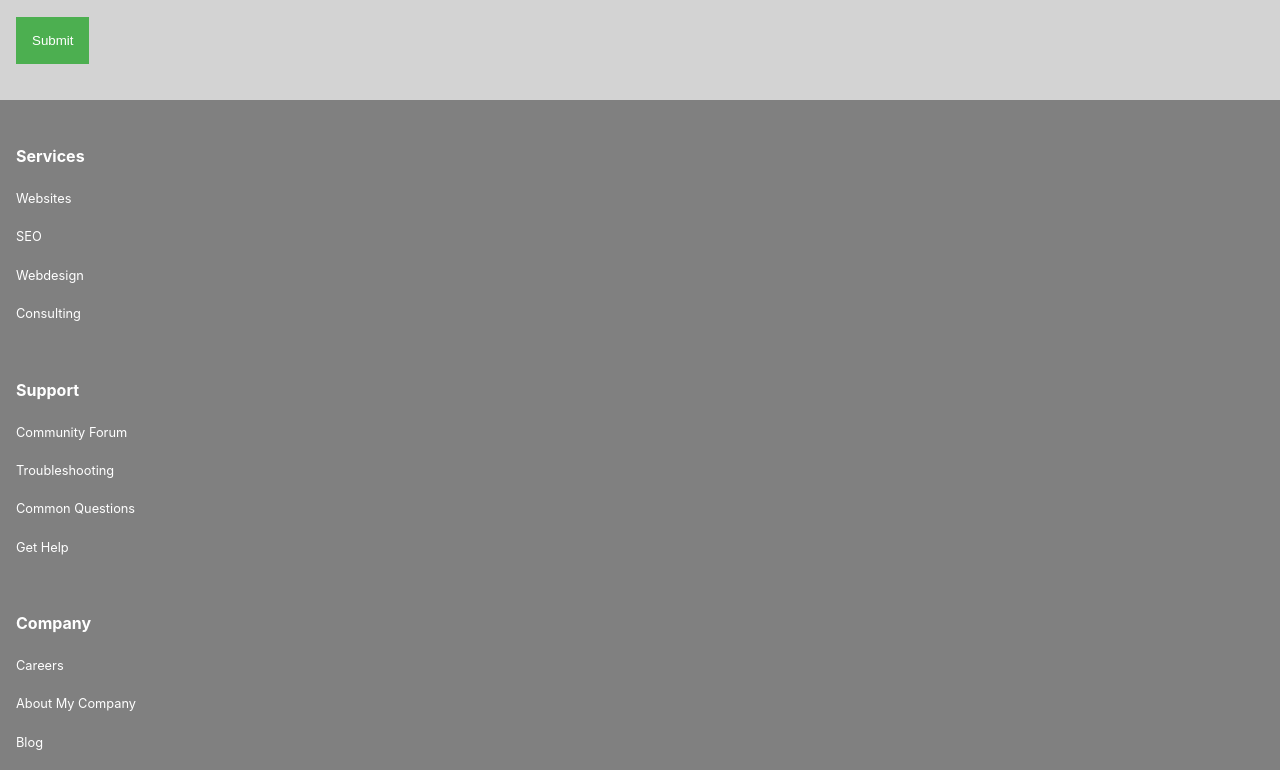
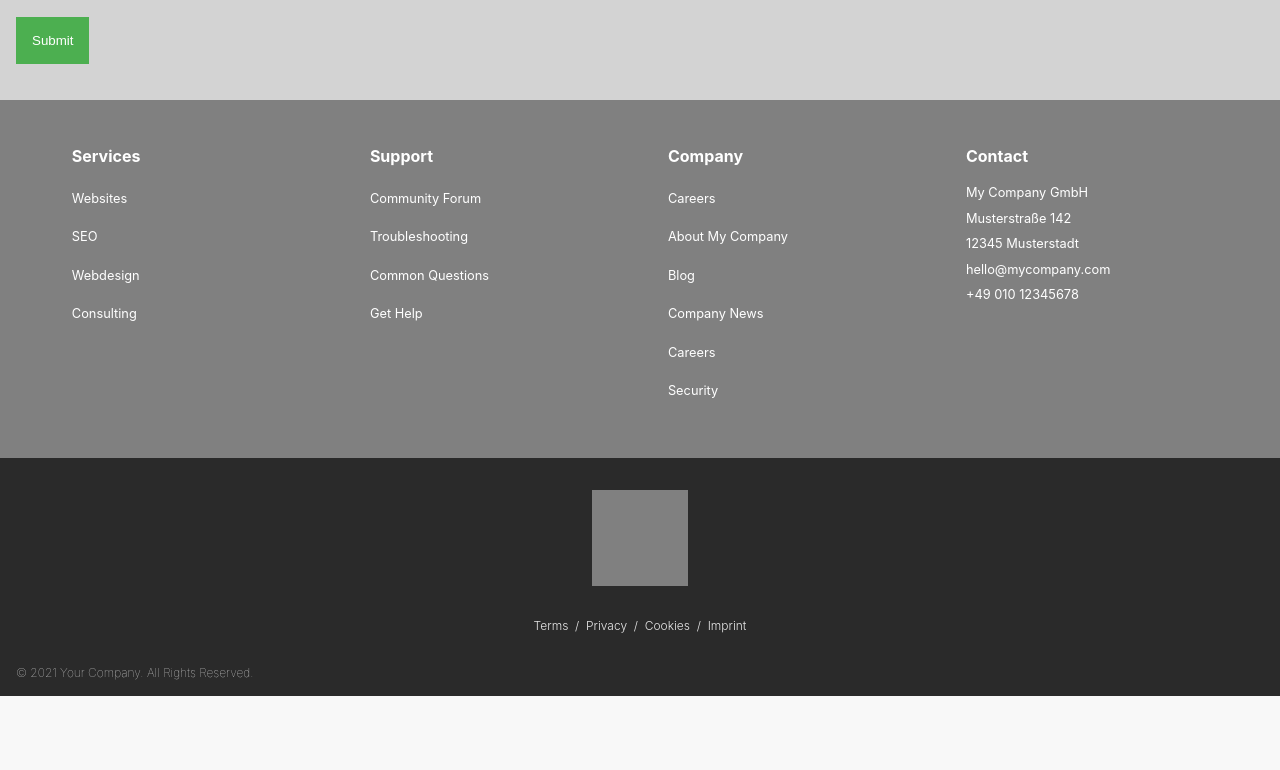
Before and after one commit to rucub100/website-template, a website: page index.html in a window 1280 px wide. Shown: the part 1705-2475 px from the top of the page. After the commit the page ends 2401 px from the top, so only its background shows below. Drawn offline with Linux system fonts and the light colour scheme.

Commit message:
responsive web design

```diff
--- a/style.css
+++ b/style.css
@@ -153,6 +153,18 @@ section {
 
 /* 640px / 16px/em = 40em */
 @media screen and (min-width: 40em) {
+    #mobile-nav {
+        display: none;
+    }
+
+    .aside {
+        justify-content: space-evenly;
+        flex-flow: row wrap;
+    }
+
+    .aside .column {
+        min-width: 30ch;
+    }
 }
 
 /* 1024px / 16px/em = 64em */
```
